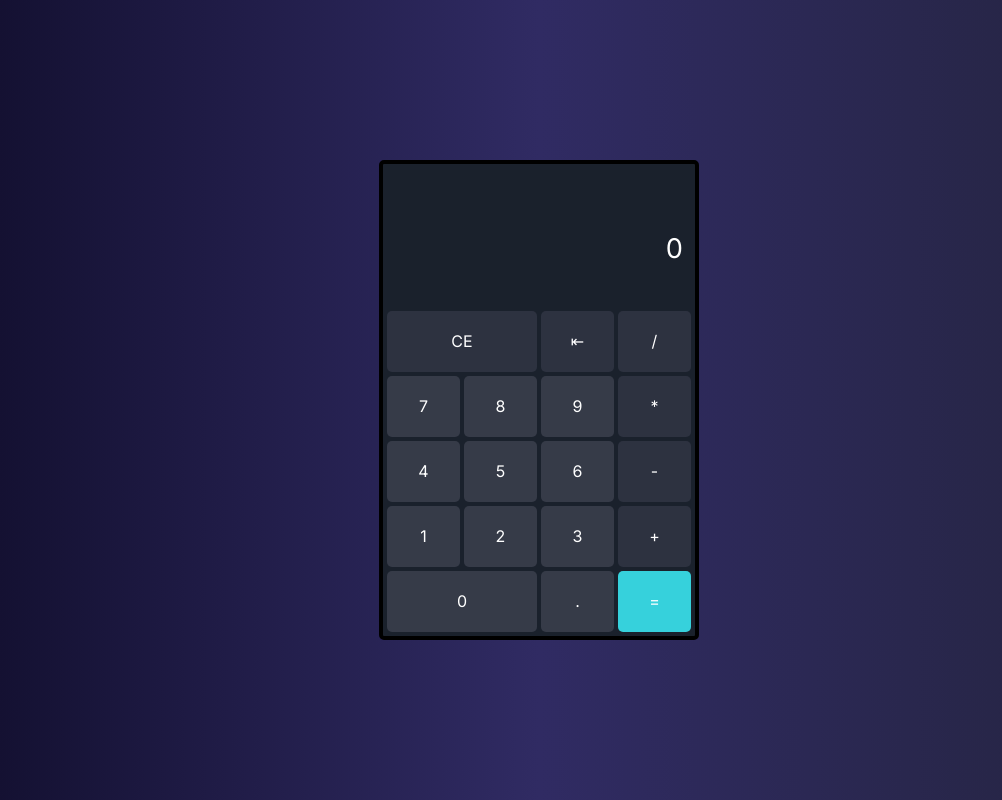
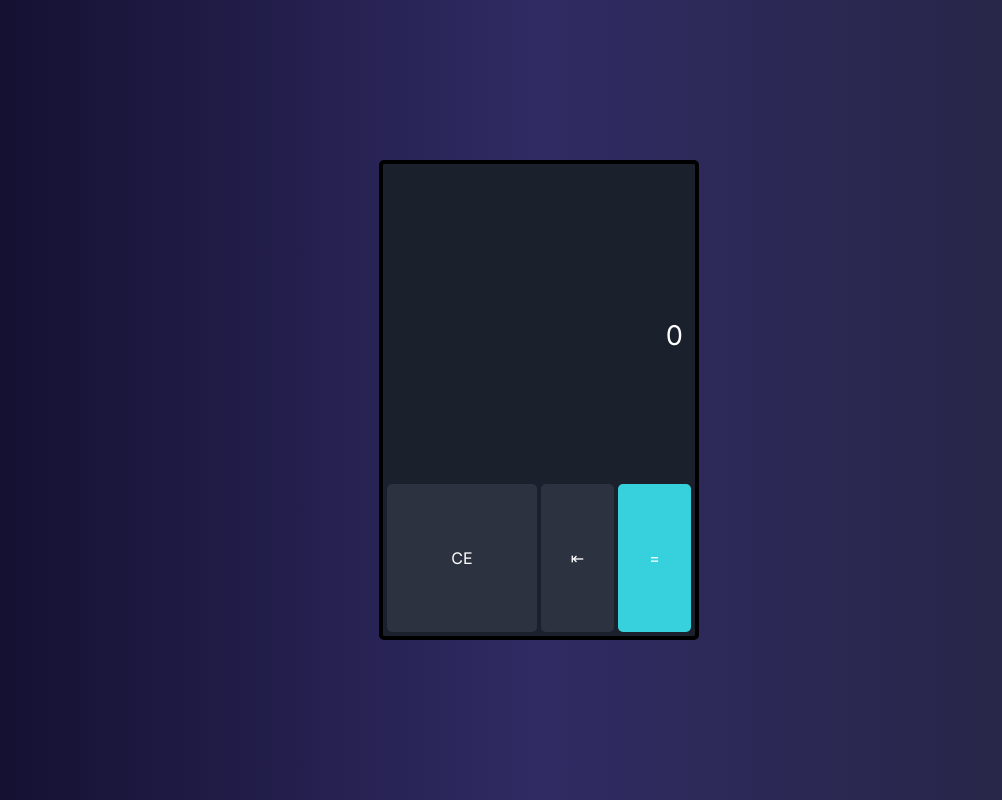
Before and after one commit to SantosFab/calculator, a Next.js app: page / in a window 1280 px wide. Shown: the whole page, without its empty margins (101-1103 px from the left). Built offline with nearby package versions, Linux system fonts and the light colour scheme.

Commit message:
refatoro da funcao handlerDeleteNumber

```diff
--- /dev/null
+++ b/src/app/methods/delete/handlerDeleteNumber.tsx
@@ -0,0 +1,17 @@
+import { Dispatch, SetStateAction } from "react";
+
+interface HandlerDeleteNumberProps {
+  setCurrentView: Dispatch<SetStateAction<string>>;
+}
+
+export function handlerDeleteNumber({
+  setCurrentView,
+}: HandlerDeleteNumberProps): void {
+  setCurrentView((current) => {
+    if (current.length > 1) {
+      return current.slice(0, -1);
+    } else {
+      return "0";
+    }
+  });
+}
--- a/src/app/page.tsx
+++ b/src/app/page.tsx
@@ -8,6 +8,7 @@ import {
 } from "@/utils/interface/interfaceTypeOfOperator";
 
 import { handlerNumberOnCurrentView } from "@/app/methods/add/handlerNumberOnCurrentiView";
+import { handlerDeleteNumber } from "@/app/methods/delete/handlerDeleteNumber";
 
 export default function Calculator() {
   const [currentView, setCurrentView] = useState<string>("0");
@@ -39,15 +40,7 @@ export default function Calculator() {
   const Add = (numberS: string) =>
     handlerNumberOnCurrentView({ numberS, setCurrentView });
 
-  function handlerDeleteNumber(): void {
-    setCurrentView((current) => {
-      if (current.length > 1) {
-        return current.slice(0, -1);
-      } else {
-        return "0";
-      }
-    });
-  }
+  const Delete = () => handlerDeleteNumber({ setCurrentView });
 
   function handlerNumberOnCurrentView(numberS: string): void {
     setCurrentView((current) => {
@@ -206,46 +199,11 @@ export default function Calculator() {
     <div className="calculator grid grid-cols-4 grid-flow-row  gap-1 p-1">
       <Display currentView={currentView} historyView={currentHistory}></Display>
       <Button symbol="CE" isSpan={true} isGray={true} onClick={() => Clear()} />
-      <Button symbol="⇤" isGray={true} onClick={() => handlerDeleteNumber()} />
-      <Button
-        symbol="/"
-        isGray={true}
-        onClick={() => handlerOperator(operators[3])}
-      />
-      <Button symbol={7} onClick={() => Add('7')} />
-      <Button symbol={8} onClick={() => Add('8')} />
-      <Button symbol={9} onClick={() => Add('9')} />
-      <Button
-        symbol="*"
-        isGray={true}
-        onClick={() => handlerOperator(operators[2])}
-      />
-      <Button symbol={4} onClick={() => Add('4')} />
-      <Button symbol={5} onClick={() => Add('5')} />
-      <Button symbol={6} onClick={() => Add('6')} />
-      <Button
-        symbol="-"
-        isGray={true}
-        onClick={() => handlerOperator(operators[1])}
-      />
-      <Button symbol={1} onClick={() => Add('1')} />
-      <Button symbol={2} onClick={() => Add('2')} />
-      <Button symbol={3} onClick={() => Add('3')} />
-      <Button
-        symbol="+"
-        isGray={true}
-        onClick={() => handlerOperator(operators[0])}
-      />
-      <Button
-        symbol={0}
-        isSpan={true}
-        onClick={() => handlerNumberOnCurrentView('0')}
-      />
-      <Button symbol="." onClick={() => handlerFraction()} />
+      <Button symbol="⇤" isGray={true} onClick={() => Delete()} />
       <Button
         symbol="="
         isBlue={true}
-        onClick={() => handlerResultOfTheOperation({ isEqualButton: true })}
+        onClick={() => Result({ isEqualButton: true })}
       />
     </div>
   );
```
